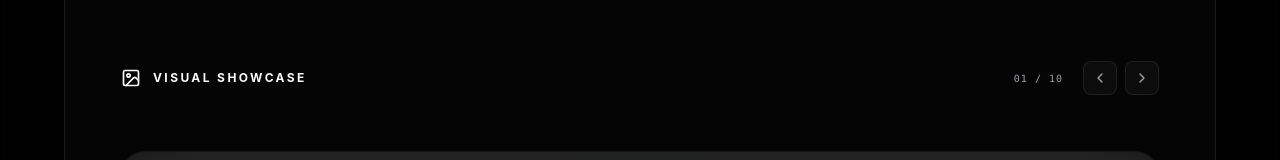
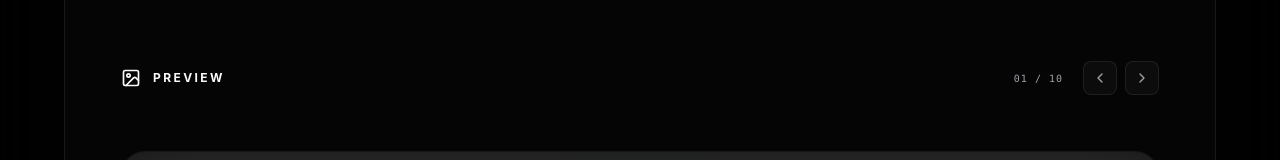
Before and after one commit to leanmoondesign-arch/portfolio, a React (Vite) app: page / in a window 1280 px wide. Both pictures are taken after a click on the button 245 px from the left and 4530 px from the top of the page. Shown: the part 4527-4687 px from the top of the page. Built offline with nearby package versions, Linux system fonts and the light colour scheme.

Commit message:
UI Refinement: Changed 'Visual Showcase' to 'Preview' in ProjectModal

```diff
--- a/src/components/ui/ProjectModal.tsx
+++ b/src/components/ui/ProjectModal.tsx
@@ -192,7 +192,7 @@ export const ProjectModal = ({ isOpen, onClose, data }: ProjectModalProps) => {
                     <div className="flex items-center justify-between mb-14 pt-8">
                       <div className="flex items-center gap-3 text-primary">
                         <ImageIcon className="w-5 h-5" />
-                        <h3 className="font-bold uppercase tracking-[0.2em] text-xs">Visual Showcase</h3>
+                        <h3 className="font-bold uppercase tracking-[0.2em] text-xs">Preview</h3>
                       </div>
 
                       {validImages.length > 1 && (
```
